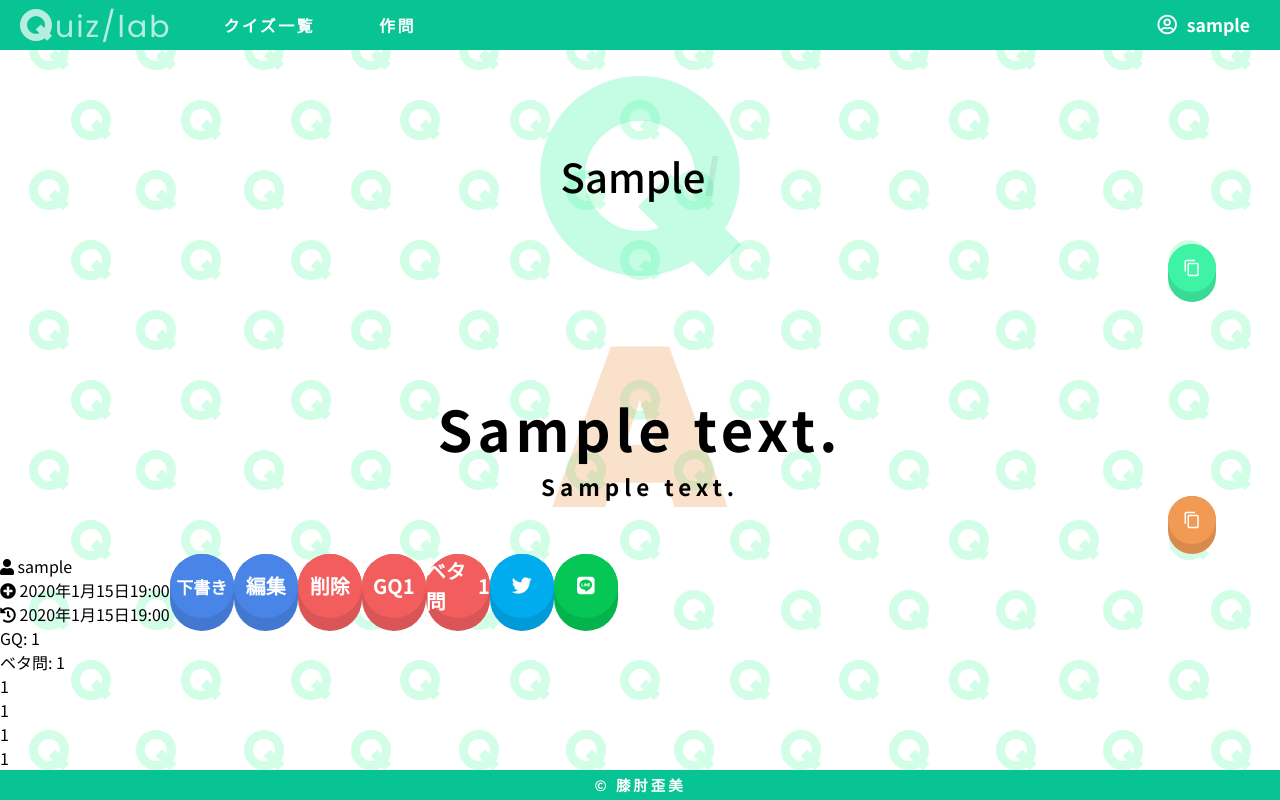
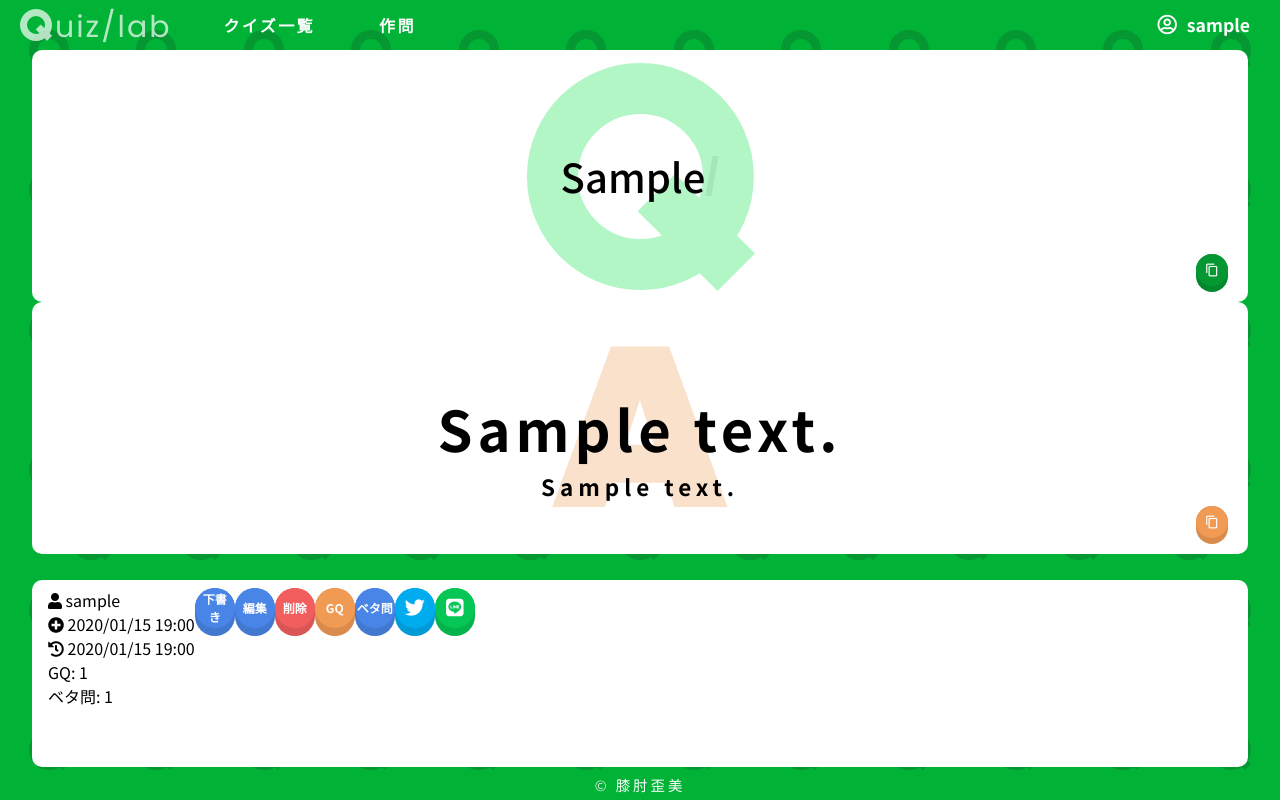
Before and after one commit to morihey-yabusaka/QuizSlashLab, a Django app: page /quiz/detail/1 in a window 1280 px wide. Run offline with Django 4.2, Linux system fonts and the light colour scheme; a user stored in the database is signed in; tables that the repository leaves empty hold one stand-in row (values such as "Sample post"); parts of the project's set-up code (start-up, migrations or seed data) failed here and were passed over.

Commit message:
renewal design

```diff
--- a/app/static/css/style.css
+++ b/app/static/css/style.css
@@ -19,16 +18,15 @@ button {
 }
 
 :root {
-  --green-dark: #08C495;
-  --green: #3FF3A5;
-  --green-light: #92FCC2;
-  --green-white: #D2FEE7;
+  --green-dark: #059732;
+  --green: #00b337;
+  --green-light: #04e447;
   --orange: #F09A54;
   --red: #F25E5E;
   --blue: #4985E6;
   --purple: #9B66CC;
   --blue-dark: #1D65D7;
-  --green-rgb: 63, 243, 165;
+  --green-rgb: 0, 179, 55;
   --orange-rgb: 240, 154, 84;
   --red-rgb: 242, 94, 94;
   --blue-rgb: 73, 133, 230;
@@ -232,10 +237,11 @@ body > .back {
   height: 100vh;
   z-index: -10;
   pointer-events: none;
+  background-color: var(--green);
 }
 body > .back .icon {
   --size: 40px;
-  --color: var(--green-white);
+  --color: var(--green-dark);
 }
 body > .back .line {
   display: flex;
@@ -254,7 +260,7 @@ header {
   align-items: center;
   width: 100%;
   height: var(--header-height);
-  background-color: var(--green-dark);
+  background-color: transparent;
   color: #fff;
   z-index: 6;
 }
@@ -349,7 +355,7 @@ header .user .useritem:before {
   left: 0;
   bottom: 0px;
   width: 0;
-  height: 3px;
+  height: 2px;
   background-color: #fff;
   transition: 0.2s;
 }
@@ -386,9 +392,9 @@ footer {
   align-self: flex-end;
   font-size: 0.9rem;
   letter-spacing: 3px;
-  font-weight: bold;
+  font-weight: 300;
   color: #fff;
-  background-color: var(--green-dark);
+  background-color: transparent;
 }
 
 .widget_parent {
@@ -436,6 +442,7 @@ footer {
           user-select: none;
   font-size: 20px;
   font-weight: 500;
+  z-index: 2;
 }
 .btn:after {
   content: "";
@@ -832,23 +840,26 @@ input[type=checkbox]:checked + label .light:after, input[type=checkbox]:checked
   height: 100%;
 }
 .page.quiz.detail .main .quiz > .q .back .wrapper .icon, .page.quiz.detail .main .quiz > .a .back .wrapper .icon, .page.quiz.delete .main .quiz > .q .back .wrapper .icon, .page.quiz.delete .main .quiz > .a .back .wrapper .icon, .page.quiz.create .main .quiz > .q .back .wrapper .icon, .page.quiz.create .main .quiz > .a .back .wrapper .icon, .page.quiz.update .main .quiz > .q .back .wrapper .icon, .page.quiz.update .main .quiz > .a .back .wrapper .icon {
-  --color: var(--green);
+  --color: var(--green-light);
   --size: 200px;
   opacity: 0.3;
 }
 .page.quiz.detail .main .quiz > .q .btn, .page.quiz.detail .main .quiz > .a .btn, .page.quiz.delete .main .quiz > .q .btn, .page.quiz.delete .main .quiz > .a .btn, .page.quiz.create .main .quiz > .q .btn, .page.quiz.create .main .quiz > .a .btn, .page.quiz.update .main .quiz > .q .btn, .page.quiz.update .main .quiz > .a .btn {
-  --size: 48px;
+  --size: 32px;
   --color1: rgba(var(--orange-rgb));
   position: absolute;
-  bottom: 0;
-  right: 5%;
-  font-size: 18px;
+  bottom: 0.5em;
+  right: 1em;
 }
 .page.quiz.detail .main .quiz > .q .btn span, .page.quiz.detail .main .quiz > .a .btn span, .page.quiz.delete .main .quiz > .q .btn span, .page.quiz.delete .main .quiz > .a .btn span, .page.quiz.create .main .quiz > .q .btn span, .page.quiz.create .main .quiz > .a .btn span, .page.quiz.update .main .quiz > .q .btn span, .page.quiz.update .main .quiz > .a .btn span {
-  font-size: 18px;
+  font-size: 14px;
 }
 .page.quiz.detail .main .quiz > .q, .page.quiz.delete .main .quiz > .q, .page.quiz.create .main .quiz > .q, .page.quiz.update .main .quiz > .q {
-  padding: 1% 3%;
+  margin: 0 2.5%;
+  padding: 1% 1em;
+  width: 95%;
+  background: #fff;
+  border-radius: 10px;
   z-index: 2;
 }
 .page.quiz.detail .main .quiz > .q .text, .page.quiz.delete .main .quiz > .q .text, .page.quiz.create .main .quiz > .q .text, .page.quiz.update .main .quiz > .q .text {
@@ -902,7 +923,14 @@ input[type=checkbox]:checked + label .light:after, input[type=checkbox]:checked
   visibility: visible;
 }
 .page.quiz.detail .main .quiz > .q .btn, .page.quiz.delete .main .quiz > .q .btn, .page.quiz.create .main .quiz > .q .btn, .page.quiz.update .main .quiz > .q .btn {
-  --color1: rgba(var(--green-rgb));
+  --color1: var(--green-dark);
+}
+.page.quiz.detail .main .quiz > .a, .page.quiz.delete .main .quiz > .a, .page.quiz.create .main .quiz > .a, .page.quiz.update .main .quiz > .a {
+  width: 95%;
+  margin: 0 2.5%;
+  background: #fff;
+  border-radius: 10px;
+  z-index: 2;
 }
 .page.quiz.detail .main .quiz > .a .text, .page.quiz.delete .main .quiz > .a .text, .page.quiz.create .main .quiz > .a .text, .page.quiz.update .main .quiz > .a .text {
   position: relative;
@@ -922,21 +950,36 @@ input[type=checkbox]:checked + label .light:after, input[type=checkbox]:checked
 }
 .page.quiz.detail .main .info, .page.quiz.delete .main .info, .page.quiz.create .main .info, .page.quiz.update .main .info {
   display: flex;
-  width: 100%;
-  height: 30%;
+  margin: 2% 2.5%;
+  width: 95%;
+  height: 26%;
+  background: #fff;
+  border-radius: 10px;
+  padding: 0.5em 1em;
 }
 .page.quiz.detail .main .info .btns, .page.quiz.delete .main .info .btns, .page.quiz.create .main .info .btns, .page.quiz.update .main .info .btns {
   display: flex;
+  z-index: 2;
+}
+.page.quiz.detail .main .info .btns .btn, .page.quiz.delete .main .info .btns .btn, .page.quiz.create .main .info .btns .btn, .page.quiz.update .main .info .btns .btn {
+  --size: 40px;
 }
 .page.quiz.detail .main .info .btns .btn:not(.share), .page.quiz.delete .main .info .btns .btn:not(.share), .page.quiz.create .main .info .btns .btn:not(.share), .page.quiz.update .main .info .btns .btn:not(.share) {
-  font-size: 20px;
+  font-size: 12px;
   font-weight: 600;
+}
+.page.quiz.detail .main .info .btns .gq, .page.quiz.delete .main .info .btns .gq, .page.quiz.create .main .info .btns .gq, .page.quiz.update .main .info .btns .gq {
+  --color1: var(--orange);
+}
+.page.quiz.detail .main .info .btns .beta, .page.quiz.delete .main .info .btns .beta, .page.quiz.create .main .info .btns .beta, .page.quiz.update .main .info .btns .beta {
+  --color1: var(--blue);
+  font-size: 12px !important;
 }
 .page.quiz.detail .main .info .btns .update, .page.quiz.detail .main .info .btns .draft, .page.quiz.detail .main .info .btns .publish, .page.quiz.delete .main .info .btns .update, .page.quiz.delete .main .info .btns .draft, .page.quiz.delete .main .info .btns .publish, .page.quiz.create .main .info .btns .update, .page.quiz.create .main .info .btns .draft, .page.quiz.create .main .info .btns .publish, .page.quiz.update .main .info .btns .update, .page.quiz.update .main .info .btns .draft, .page.quiz.update .main .info .btns .publish {
   --color1: var(--blue);
 }
 .page.quiz.detail .main .info .btns .draft, .page.quiz.delete .main .info .btns .draft, .page.quiz.create .main .info .btns .draft, .page.quiz.update .main .info .btns .draft {
-  font-size: 17px !important;
+  font-size: 12px !important;
 }
 .page.quiz.detail .main .info .btns .sns, .page.quiz.delete .main .info .btns .sns, .page.quiz.create .main .info .btns .sns, .page.quiz.update .main .info .btns .sns {
   display: flex;
--- a/app/static/js/lib.js
+++ b/app/static/js/lib.js
@@ -17,3 +17,7 @@ function getElms(query) {
 function getCssVar(elm, varName) {
   return window.getComputedStyle(elm, null).getPropertyValue(varName);
 }
+
+function setCssVar(elm, varName, value) {
+  elm.style.setProperty(varName, value)
+}
--- a/app/static/scss/_root.scss
+++ b/app/static/scss/_root.scss
@@ -1,16 +1,16 @@
 @import url('https://fonts.googleapis.com/css2?family=Noto+Sans+JP:wght@100;300;400;500;700;900&family=Poppins:wght@100;200;300;400;500;600;700;800;900&display=swap');
 
 :root {
-  --green-dark: #08C495;
-  --green: #3FF3A5;
-  --green-light: #92FCC2;
-  --green-white: #D2FEE7;
+  --green-dark: #059732;
+  --green: #00b337;
+  --green-light: #04e447;
+  // --green-white: #D2FEE7;
   --orange: #F09A54;
   --red: #F25E5E;
   --blue: #4985E6;
   --purple: #9B66CC;
   --blue-dark: #1D65D7;
-  --green-rgb: 63, 243, 165;
+  --green-rgb: 0, 179, 55;
   --orange-rgb: 240, 154, 84;
   --red-rgb: 242, 94, 94;
   --blue-rgb: 73, 133, 230;
--- a/app/static/scss/comp/_background.scss
+++ b/app/static/scss/comp/_background.scss
@@ -10,10 +10,11 @@ body > .back {
   height: 100vh;
   z-index: -10;
   pointer-events: none;
+  background-color: var(--green);
 
   .icon {
     --size: 40px;
-    --color: var(--green-white);
+    --color: var(--green-dark);
   }
 
   .line {
--- a/app/static/scss/comp/_btn.scss
+++ b/app/static/scss/comp/_btn.scss
@@ -14,6 +14,7 @@
   user-select: none;
   font-size: 20px;
   font-weight: 500;
+  z-index: 2;
 
   &:after {
     content: "";
--- a/app/static/scss/comp/_footer.scss
+++ b/app/static/scss/comp/_footer.scss
@@ -7,7 +7,7 @@ footer {
   align-self: flex-end;
   font-size: 0.9rem;
   letter-spacing: 3px;
-  font-weight: bold;
+  font-weight: 300;
   color: #fff;
-  background-color: var(--green-dark);
+  background-color: transparent;
 }
--- a/app/static/scss/comp/_header.scss
+++ b/app/static/scss/comp/_header.scss
@@ -3,7 +3,7 @@ header {
   align-items: center;
   width: 100%;
   height: var(--header-height);
-  background-color: var(--green-dark);
+  background-color: transparent;
   color: #fff;
   z-index: 6;
 
@@ -108,7 +108,7 @@ header {
         left: 0;
         bottom: 0px;
         width: 0;
-        height: 3px;
+        height: 2px;
         background-color: #fff;
         transition: .2s;
       }
--- a/app/static/scss/quiz/_detail.scss
+++ b/app/static/scss/quiz/_detail.scss
@@ -41,7 +41,7 @@
               height: 100%;
 
               .icon {
-                --color: var(--green);
+                --color: var(--green-light);
                 --size: 200px;
                 opacity: .3;
               }
@@ -49,22 +49,25 @@
           }
 
           .btn {
-            --size: 48px;
+            --size: 32px;
             --color1: rgba(var(--orange-rgb));
             position: absolute;
-            bottom: 0;
-            right: 5%;
-            font-size: 18px;
+            bottom: .5em;
+            right: 1em;
 
             span {
-              font-size: 18px;
+              font-size: 14px;
             }
           }
 
         }
 
         &>.q {
-          padding: 1% 3%;
+          margin: 0 2.5%;
+          padding: 1% 1em;
+          width: 95%;
+          background: #fff;
+          border-radius: 10px;
           z-index: 2;
 
           .text {
@@ -85,7 +88,6 @@
                 height: 100%;
                 width: 100%;
                 background: #0001;
-                // transform: rotate(10deg);
                 transform: skewX(-10deg);
                 transition: 0.2s;
               }
@@ -94,9 +96,9 @@
                 position: absolute;
                 top: 100%;
                 right: 0;
-                height: 200px;
-                width: 200px;
-                background: #fffd;
+                width: max-content;
+                padding: 1em 2em;
+                background: #fffc;
                 opacity: 0;
                 visibility: hidden;
                 transition: .2s;
@@ -104,9 +106,19 @@
                 font-size: 1rem;
                 box-shadow: 0 0 50px -35px var(--green);
 
+                &:hover {
+                  background: #fff;
+                }
+
                 * {
                   font-size: 1rem;
                   font-weight: 300;
+                  padding: .2em 0;
+                }
+
+                a {
+                  display: inline;
+                  color: var(--green);
                 }
               }
 
@@ -129,11 +141,16 @@
           }
 
           .btn {
-            --color1: rgba(var(--green-rgb));
+            --color1: var(--green-dark);
           }
         }
 
         &>.a {
+          width: 95%;
+          margin: 0 2.5%;
+          background: #fff;
+          border-radius: 10px;
+          z-index: 2;
 
           .text {
             position: relative;
@@ -155,21 +172,37 @@
 
       .info {
         display: flex;
-        width: 100%;
-        height: 30%;
+        margin: 2% 2.5%;
+        width: 95%;
+        height: 26%;
+        background: #fff;
+        border-radius: 10px;
+        padding: .5em 1em;
 
         .btns {
           display: flex;
+          z-index: 2;
+
+          .btn {
+            --size: 40px;
+          }
 
           .btn:not(.share) {
-            font-size: 20px;
+            font-size: 12px;
             font-weight: 600;
+          }
+          .gq {
+            --color1: var(--orange);
+          }
+          .beta {
+            --color1: var(--blue);
+            font-size: 12px !important;
           }
           .update, .draft, .publish {
             --color1: var(--blue);
           }
           .draft {
-            font-size: 17px !important;
+            font-size: 12px !important;
           }
           .sns {
             display: flex;
--- a/app/static/scss/quiz/_list.scss
+++ b/app/static/scss/quiz/_list.scss
@@ -20,16 +20,15 @@
       min-height: 135px;
       padding: 2em 2em 1em 2em;
       background-color: #fff;
-      box-shadow: 0 0 50px -35px var(--green);
+      box-shadow: 0 0 50px -35px #000;
       z-index: 2;
+      border-radius: 10px;
 
       &:not(:last-child) {
-        // border-bottom: 3px solid var(--green-white);
         margin-bottom: 1em;
       }
 
       .icon_wrap {
-        --size: 60px;
         position: absolute;
         top: 0;
         left: 0;
@@ -43,6 +42,7 @@
 
         .icon {
           --size: 100px;
+          --color: var(--green-light);
         }
       }
 
--- a/app/templates/quiz/betamon.html
+++ b/app/templates/quiz/betamon.html
@@ -3,5 +3,8 @@
   onclick="action_button(this, 'betamon', '{{ user.username }}', {{ quiz.pk }})"
 >
   ベタ問
-  <span class="cnt">{{ quiz.betamon.count }}</span>
+
+  {% if cnt %}
+    <span class="cnt">{{ quiz.betamon.count }}</span>
+  {% endif %}
 </div>
--- a/app/templates/quiz/detail.html
+++ b/app/templates/quiz/detail.html
@@ -13,12 +13,13 @@
           <div class="slash">
             <div class="box">
 
-              <div>読み始めが一致するクイズ: {{ slash.n_start_equals }} 問</div>
-              <a href="{% url 'app:quiz_list' %}?{% get request question=slash.before_all is_start='on' qa='and' %}">
+              <div>読始一致クイズ: {{ slash.n_start_equals }} 問</div>
+              <a href="{% url 'app:quiz_list' %}?{% get request question=slash.before_all is_start='on' qa='and' %}" class="under">
                 この読み出しで始まるクイズ
               </a>
 
-              <!-- <div>ボタンが押された数: {{ slash.n_push }}</div>
+              {% comment %}
+              <div>ボタンが押された数: {{ slash.n_push }}</div>
               <div>正答: {{ slash.n_correct }}</div>
               <div>誤答: {{ slash.n_uncorrect }}</div>
               <div>
@@ -29,7 +30,8 @@
                   -
                 {% endif %}
                 %
-              </div> -->
+              </div>
+              {% endcomment %}
             </div>
           </div>
         {% endfor %}
@@ -66,11 +68,11 @@
       </a>
       <div class="created">
         <i class="fas fa-plus-circle"></i>
-        {{ quiz.created_at }}
+        {{ quiz.created_at|date:"Y/m/d H:i" }}
       </div>
       <div class="updated">
         <i class="fas fa-history"></i>
-        {{ quiz.updated_at }}
+        {{ quiz.updated_at|date:"Y/m/d H:i" }}
       </div>
       <div class="goodquiz">
         GQ: {{ quiz.good_quiz.count }}
@@ -78,11 +80,15 @@
       <div class="betamon">
         ベタ問: {{ quiz.betamon.count }}
       </div>
-      <div class="encount">{{ quiz.n_encount }}</div>
-      <div class="push">{{ quiz.n_push }}</div>
-      <div class="through">{{ quiz.n_through }}</div>
-      <div class="correct">{{ quiz.n_correct }}</div>
-      <div class="uncorrect">{{ quiz.n_uncorrect }}</div>
+
+      {% comment %}
+        <div class="encount">{{ quiz.n_encount }}</div>
+        <div class="push">{{ quiz.n_push }}</div>
+        <div class="through">{{ quiz.n_through }}</div>
+        <div class="correct">{{ quiz.n_correct }}</div>
+        <div class="uncorrect">{{ quiz.n_uncorrect }}</div>
+      {% endcomment %}
+
     </div>
 
     <div class="btns">
@@ -106,8 +112,8 @@
         <a href="{% url 'app:quiz_delete' quiz.pk %}" class="delete btn">削除</a>
       {% endif %}
 
-      {% include 'quiz/goodquiz.html' with quiz=quiz class='btn' %}
-      {% include 'quiz/betamon.html' with quiz=quiz class='btn' %}
+      {% include 'quiz/goodquiz.html' with quiz=quiz class='btn' cnt=False %}
+      {% include 'quiz/betamon.html' with quiz=quiz class='btn' cnt=False %}
       <div class="sns">
         <a class="btn share" id="twitter" target="_blank" rel="noopener noreferrer"></a>
         <a class="btn share" id="line" target="_blank" rel="noopener noreferrer"></a>
@@ -122,8 +128,8 @@
 <script>
   // icon size
   var backElm = getElm(".main .quiz .q .back");
-  var iconWrapperElm = backElm.querySelector(".wrapper");
-  iconWrapperElm.style.width = backElm.clientHeight + "px";
+  var iconElm = backElm.querySelector(".wrapper .icon");
+  setCssVar(iconElm, "--size", backElm.clientHeight * 0.9 + "px");
 
   var backElm = getElm(".main .quiz .a .back");
   backElm.style.fontSize = backElm.clientHeight * 0.9 + "px";
--- a/app/templates/quiz/goodquiz.html
+++ b/app/templates/quiz/goodquiz.html
@@ -3,5 +3,9 @@
   onclick="action_button(this, 'gq', '{{ user.username }}', {{ quiz.pk }})"
 >
   GQ
-  <span class="cnt">{{ quiz.good_quiz.count }}</span>
+
+  {% if cnt %}
+    <span class="cnt">{{ quiz.good_quiz.count }}</span>
+  {% endif %}
+
 </div>
```
Also changed, not shown: other parts of app/static/css/style.css (+39 -58 lines), app/static/scss/_index.scss (+18 -10 lines), app/static/scss/quiz/_create.scss (+4 -45 lines), app/templates/quiz/create.html (+4 -4 lines), 1 other file.
